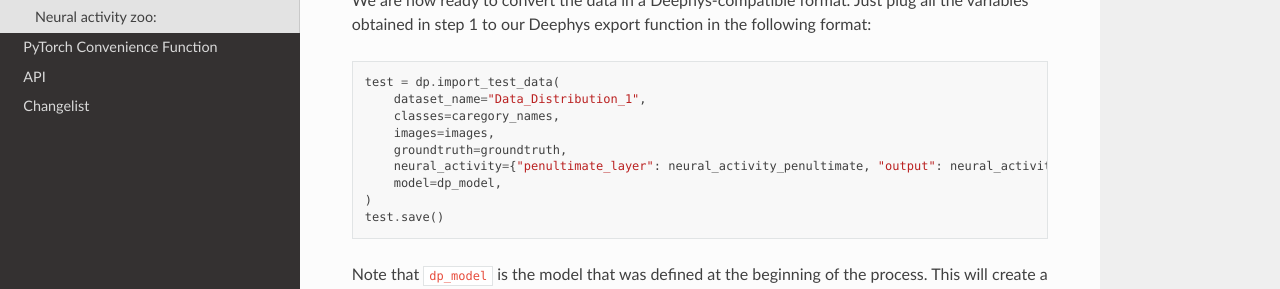
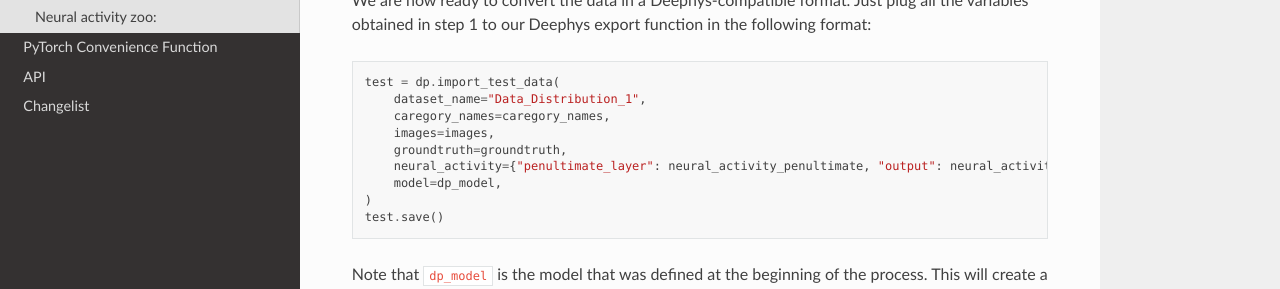
Before and after one commit to mjgroth/deephys, a Sphinx documentation site: the page built from docs/source/usage.rst, in a window 1280 px wide and 900 px high, scrolled down 1249 px. Shown: the part 211-500 px from the top of the window. Built offline with Sphinx 7.4.7 and the Read the Docs theme 2.0.0, drawn with Linux system fonts in a browser that asks for light colours.

Commit message:
Update usage.rst

```diff
--- a/docs/source/usage.rst
+++ b/docs/source/usage.rst
@@ -62,7 +62,7 @@ We are now ready to convert the data in a Deephys-compatible format. Just plug a
 
 	test = dp.import_test_data(
 	    dataset_name="Data_Distribution_1",
-	    classes=caregory_names,
+	    caregory_names=caregory_names,
 	    images=images,
 	    groundtruth=groundtruth,
 	    neural_activity={"penultimate_layer": neural_activity_penultimate, "output": neural_activity_output},
```
